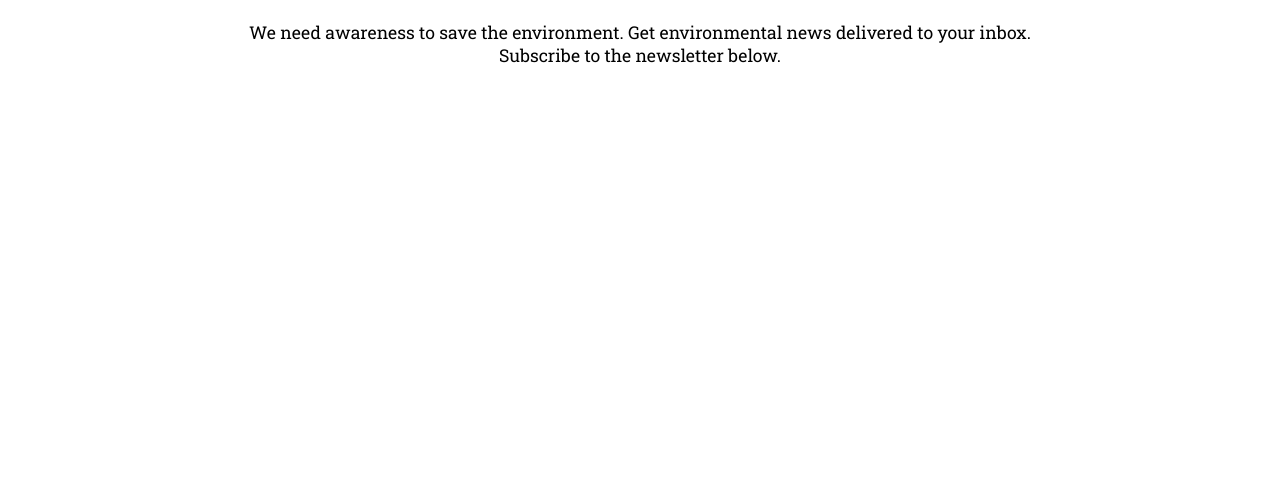
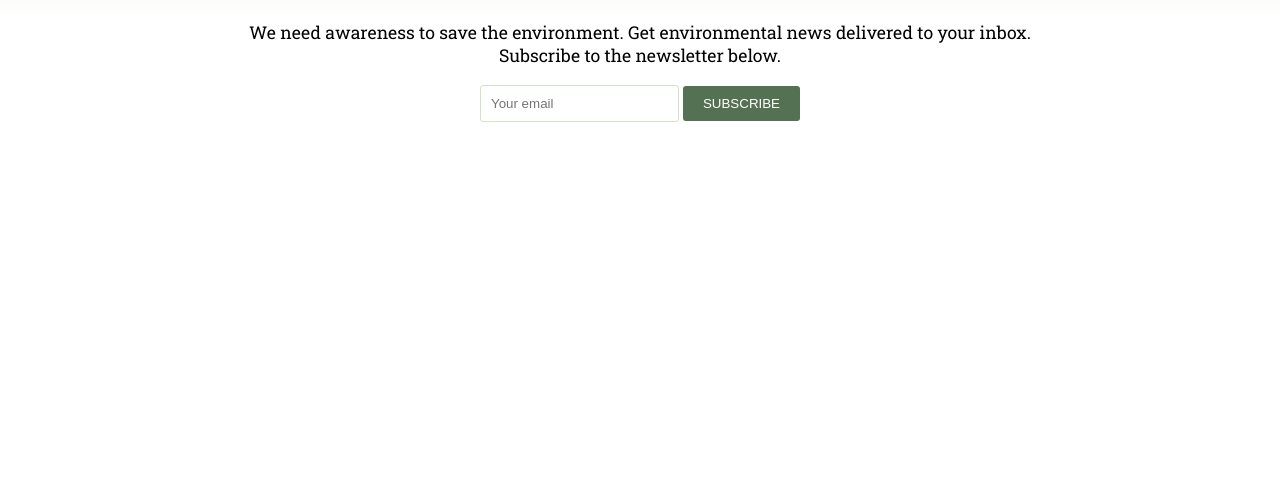
Before and after one commit to sultanarebaka/responsive_envonow, a plain HTML site: page index.html in a window 1280 px wide. Shown: the part 296-800 px from the top of the page. Drawn offline with Linux system fonts and the light colour scheme; a web font is replaced by a local one.

Commit message:
Add files via upload

```diff
--- a/index.html
+++ b/index.html
@@ -16,6 +16,13 @@
 <h1>Read what's happening <br> on environment now</h1>
 
 <p>We need awareness to save the environment. Get environmental news delivered to your inbox.<br> Subscribe to the newsletter below.</p>
+
+   <form>
+
+    <input type="email" placeholder="Your email"  class="red-email" style="color:red;">
+    <button type="submit">SUBSCRIBE</button>
+  </form>
+
 </div>
 
 
--- a/style.css
+++ b/style.css
@@ -72,3 +72,28 @@ p{
 img
 
 { margin-bottom: 25px; }
+
+
+
+input[type="email"] {
+  padding: 10px;
+  color: red;
+  border: 1px solid #D2E3C8;
+  border-radius: 3px;
+  margin-bottom: 0px;
+}
+
+.red-email {
+
+  color: blue;
+}
+
+
+button {
+  background-color: #557153;
+  color: white;
+  padding: 10px 20px;
+  border: none;
+  border-radius: 3px;
+  cursor: pointer;
+}
```
